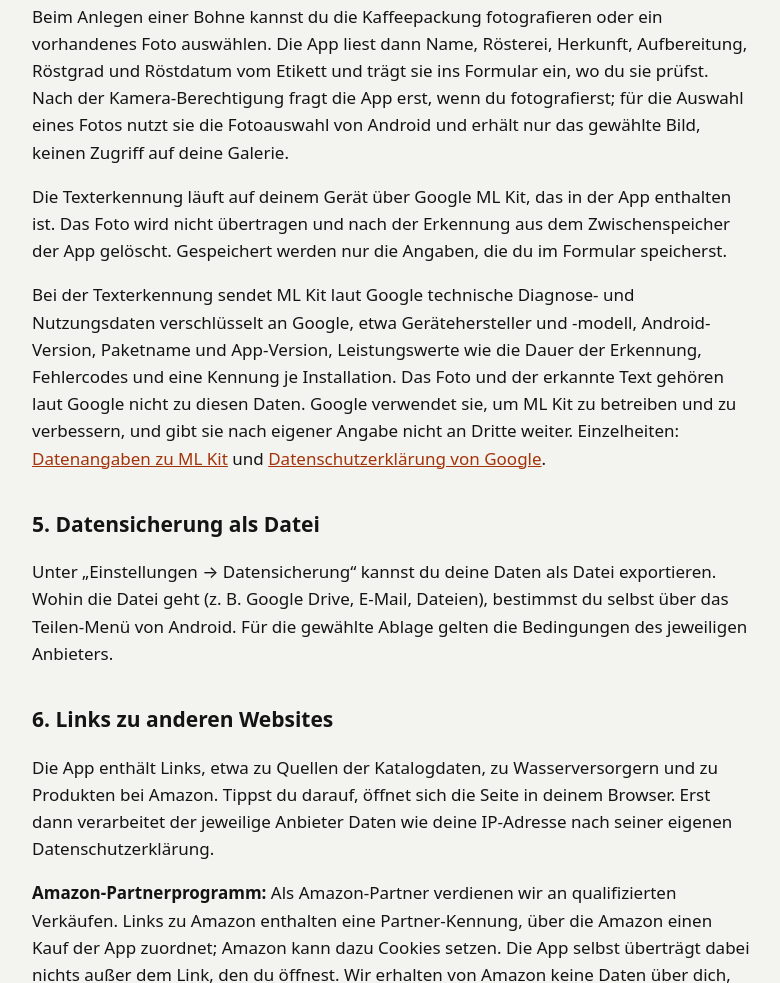
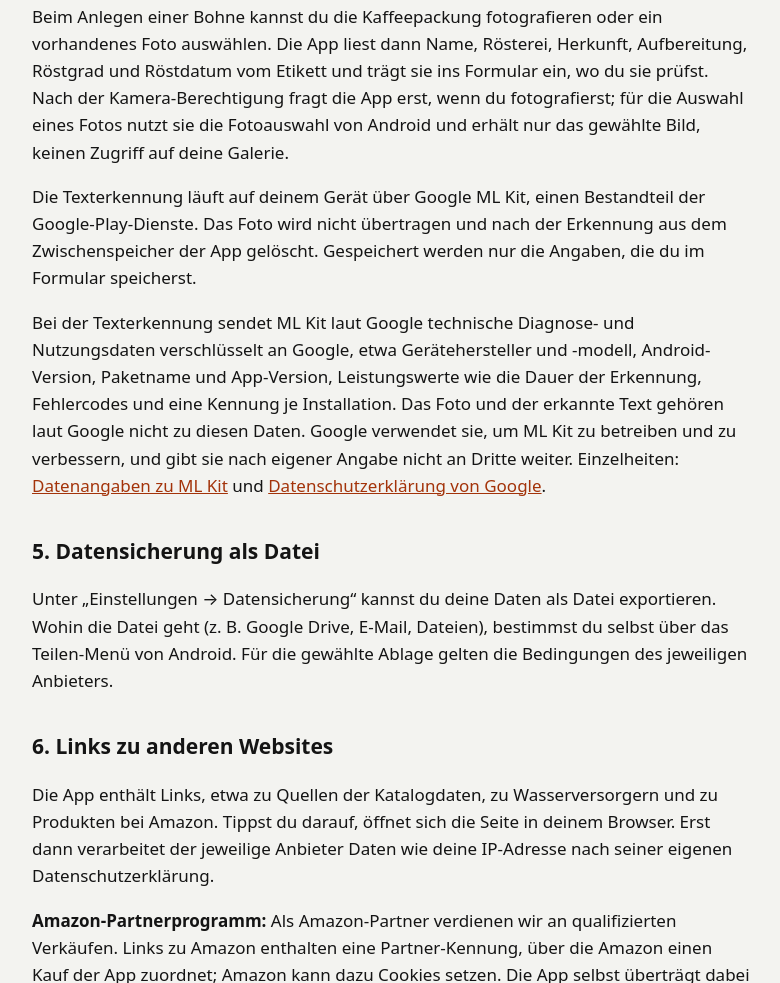
Before and after one commit to realbeardedman/realbeardedman.github.io, a plain HTML site: page sweetspot/datenschutz.html in a window 1280 px wide. Shown: the part 1181-2164 px from the top of the page, without its empty margins (248-1028 px from the left). Drawn offline with Linux system fonts and the light colour scheme.

Commit message:
Sweet Spot: ML Kit wieder als Teil der Play-Dienste beschrieben
Co-Authored-By: Claude Opus 5.5 <noreply@anthropic.com>
Claude-Session: https://claude.ai/code/session_017b8754G5ZVNqU2vUKhwRYH

```diff
--- a/sweetspot/datenschutz.html
+++ b/sweetspot/datenschutz.html
@@ -46,7 +46,7 @@
 
   <h2>4. Kamera und Fotos</h2>
   <p>Beim Anlegen einer Bohne kannst du die Kaffeepackung fotografieren oder ein vorhandenes Foto auswählen. Die App liest dann Name, Rösterei, Herkunft, Aufbereitung, Röstgrad und Röstdatum vom Etikett und trägt sie ins Formular ein, wo du sie prüfst. Nach der Kamera-Berechtigung fragt die App erst, wenn du fotografierst; für die Auswahl eines Fotos nutzt sie die Fotoauswahl von Android und erhält nur das gewählte Bild, keinen Zugriff auf deine Galerie.</p>
-  <p>Die Texterkennung läuft auf deinem Gerät über Google ML Kit, das in der App enthalten ist. Das Foto wird nicht übertragen und nach der Erkennung aus dem Zwischenspeicher der App gelöscht. Gespeichert werden nur die Angaben, die du im Formular speicherst.</p>
+  <p>Die Texterkennung läuft auf deinem Gerät über Google ML Kit, einen Bestandteil der Google-Play-Dienste. Das Foto wird nicht übertragen und nach der Erkennung aus dem Zwischenspeicher der App gelöscht. Gespeichert werden nur die Angaben, die du im Formular speicherst.</p>
   <p>Bei der Texterkennung sendet ML Kit laut Google technische Diagnose- und Nutzungsdaten verschlüsselt an Google, etwa Gerätehersteller und -modell, Android-Version, Paketname und App-Version, Leistungswerte wie die Dauer der Erkennung, Fehlercodes und eine Kennung je Installation. Das Foto und der erkannte Text gehören laut Google nicht zu diesen Daten. Google verwendet sie, um ML Kit zu betreiben und zu verbessern, und gibt sie nach eigener Angabe nicht an Dritte weiter. Einzelheiten: <a href="https://developers.google.com/ml-kit/android-data-disclosure">Datenangaben zu ML Kit</a> und <a href="https://policies.google.com/privacy">Datenschutzerklärung von Google</a>.</p>
 
   <h2>5. Datensicherung als Datei</h2>
```
Also changed, not shown: sweetspot/privacy.html (+1 -1 lines).
